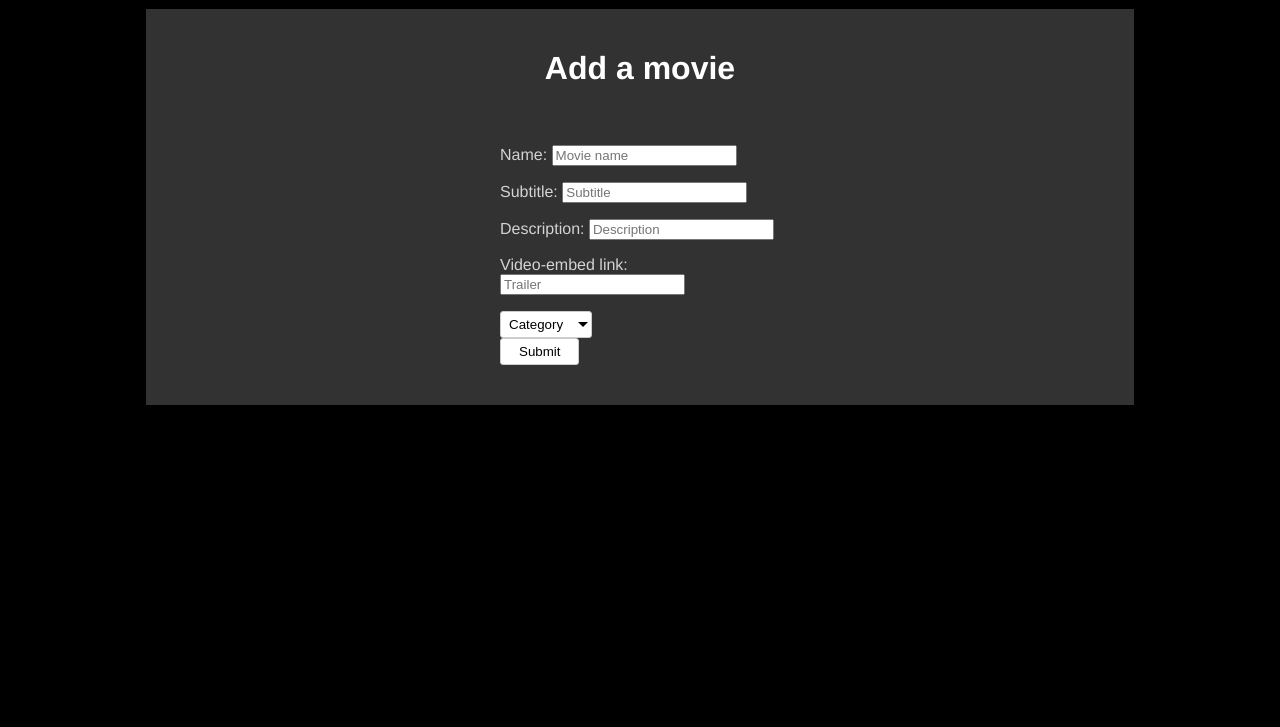
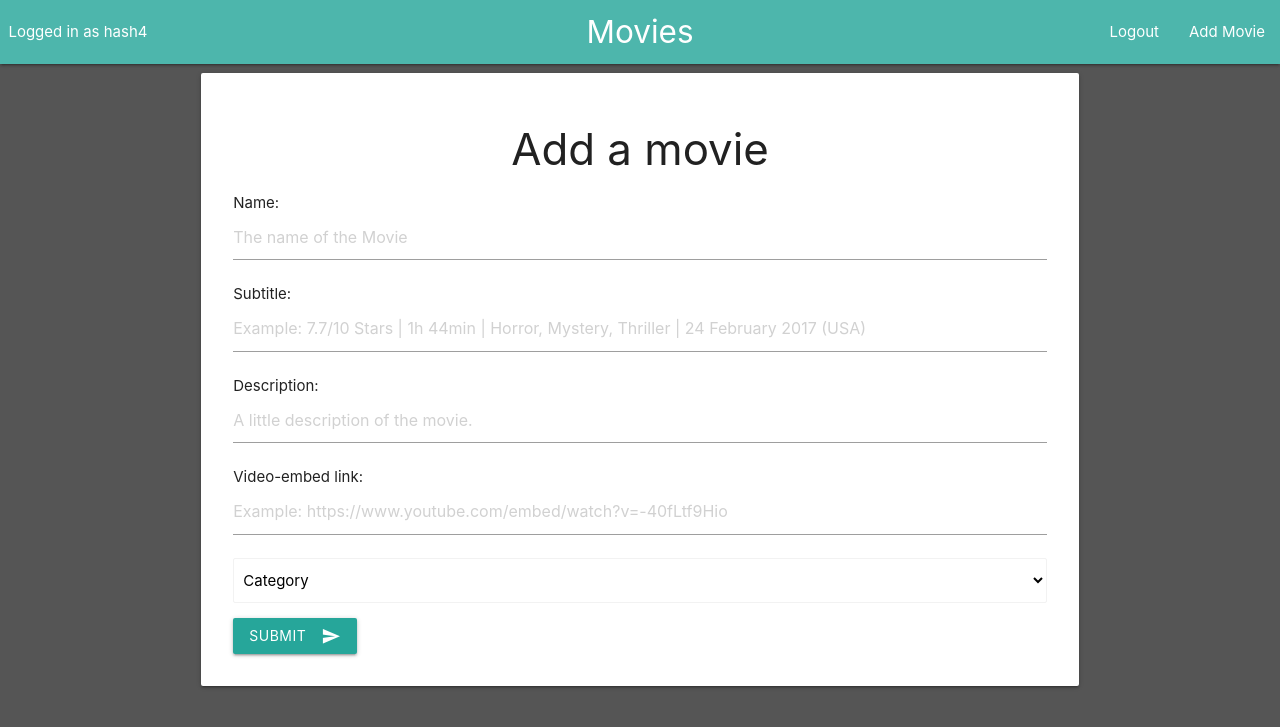
Before and after one commit to McKensy/htdocs, a PHP site: page /addmovie.php in a window 1280 px wide. Shown: the top 727 px of the page. Run offline with PHP 8.4, Linux system fonts and the light colour scheme; a user stored in the database is signed in; some libraries are stand-ins or nearby versions.

Commit message:
addmovie.php css done.

```diff
--- a/addmovie.php
+++ b/addmovie.php
@@ -17,31 +17,49 @@
 <!DOCTYPE html>
 <html>
     <head>
-        <meta charset="UTF-8" />
-        <link rel="stylesheet" href="style.css">
-        <title>Movie2k</title>
+      <!-- Compiled and minified CSS -->
+      <link rel="stylesheet" href="https://cdnjs.cloudflare.com/ajax/libs/materialize/1.0.0-beta/css/materialize.min.css">
+      <!--Let browser know website is optimized for mobile-->
+      <meta name="viewport" content="width=device-width, initial-scale=1.0"/>
+      <!--Import Google Icon Font-->
+      <link href="https://fonts.googleapis.com/icon?family=Material+Icons" rel="stylesheet">
+      <!--Font awesome link-->
+      <link rel="stylesheet" href="https://use.fontawesome.com/releases/v5.0.10/css/all.css" integrity="sha384-+d0P83n9kaQMCwj8F4RJB66tzIwOKmrdb46+porD/OvrJ+37WqIM7UoBtwHO6Nlg" crossorigin="anonymous">
+      <title>Movie2k</title>
     </head>
-    <body>
-        <div class="main">
-            <h1>Add a movie</h1>
-            <div class="centerbox">
+    <body style="background-color: #555555">
+      <nav>
+          <div class="nav-wrapper teal lighten-2">
+              <a href="#">  Logged in as <?php echo $name ?></a>
+              <a href=".\" class="brand-logo center">Movies</a>
+              <ul id="nav-mobile" class="right">
+                  <li><a href=".\logout.php">Logout</a></li>
+                  <li><a href="#">Add Movie</a></li>
+              </ul>
+          </div>
+      </nav>
+        <div class="container">
+          <div class="card-panel" style="margin: 1% 1% 1% 1%">
+            <h3 class="center">Add a movie</h3>
+            <div class="centerbox" style="margin: 1% 1% 1% 1%">
                 <form action="./addmovie.php" method="post">
-                    <p>Name:    <input type="text" name="moviename" placeholder="Movie name" maxlength="64" required/> </p>
-                    <p>Subtitle:    <input type="text" name="subtitle" placeholder="Subtitle" maxlength="64" required/> </p>
-                    <p>Description:    <input type="text" name="description" placeholder="Description" maxlength="512" required/> </p>
-                    <p>Video-embed link:    <input type="text" name="trailer" placeholder="Trailer" maxlength="128" required/> </p>
-                    <div class="select-style">
-                        <select name="dropdown">
-                            <option value="0" selected disabled hidden>Category</option>
+                    <p>Name:    <input type="text" name="moviename" class="validate" placeholder="The name of the Movie" maxlength="64" required/> </p>
+                    <p>Subtitle:    <input type="text" name="subtitle" placeholder="Example: 7.7/10 Stars | 1h 44min | Horror, Mystery, Thriller | 24 February 2017 (USA)" maxlength="64" required/> </p>
+                    <p>Description:    <input type="text" name="description" placeholder="A little description of the movie." maxlength="512" required/> </p>
+                    <p>Video-embed link:    <input type="text" name="trailer" placeholder="Example: https://www.youtube.com/embed/watch?v=-40fLtf9Hio" maxlength="128" required/> </p>
+                    <div class="input-field hoverable">
+                        <select name="dropdown" class="browser-default" required>
+                            <option value="0" selected disabled>Category</option>
                             <option value="1">Comedy</option>
                             <option value="2">Horror</option>
                             <option value="3">Sci-Fi</option>
                             <option value="4">Animation</option>
                         </select>
                     </div>
-                    <button class="select-button" type="Submit" name="Submit">Submit</button>
+                    <button class="btn waves-effect waves-light" type="Submit" name="Submit">Submit<i class="material-icons right">send</i></button>
                 </form>
             </div>
+          </div>
         </div>
         <?php
         function alert($msg) {
--- a/index.php
+++ b/index.php
@@ -20,7 +20,7 @@
         <link rel="stylesheet" href="https://use.fontawesome.com/releases/v5.0.10/css/all.css" integrity="sha384-+d0P83n9kaQMCwj8F4RJB66tzIwOKmrdb46+porD/OvrJ+37WqIM7UoBtwHO6Nlg" crossorigin="anonymous">
         <title>Movie2k</title>
     </head>
-    <body style="background-color: grey;">
+    <body style="background-color: #555555;">
         <nav>
             <div class="nav-wrapper teal lighten-2">
                 <a href=".\">  Logged in as <?php echo $name ?></a>
```
